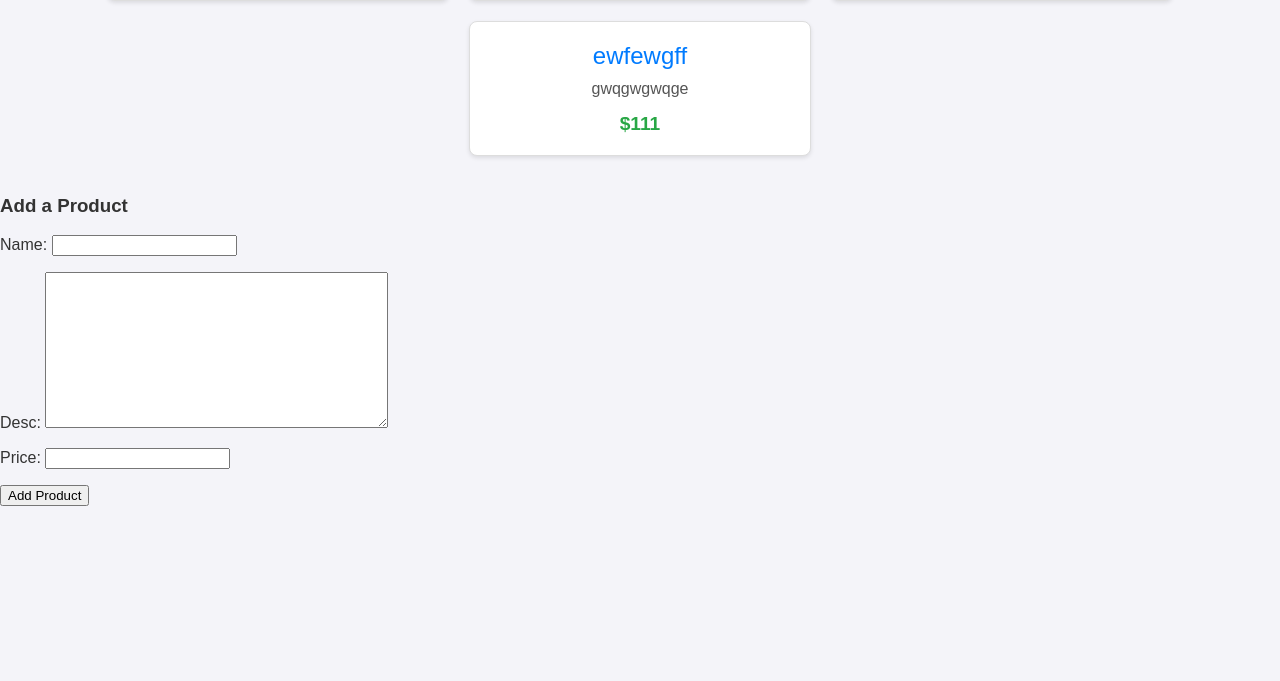
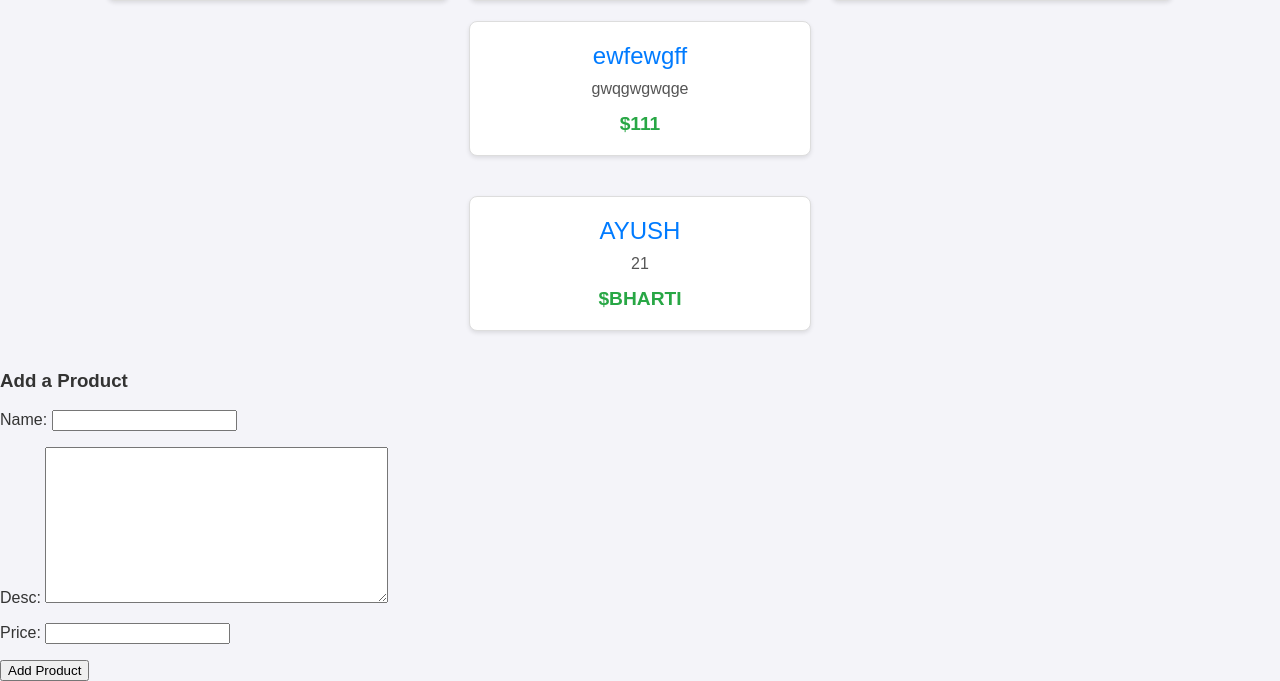
Before and after one commit to amol410/bhartibatchCRUD, a Django app: page / in a window 1280 px wide. Shown: the part 309-990 px from the top of the page. Before the commit the page ends 815 px from the top, so only its background shows below. Run offline with Django 5.2, Linux system fonts and the light colour scheme; data comes from the database, SQL or seed files in the repository; both versions use the stored data as it was after the commit.

Commit message:
form data added and showed also showed ayush data

```diff
--- a/enroll/templates/enroll/home.html
+++ b/enroll/templates/enroll/home.html
@@ -59,6 +59,15 @@
         </div>
         {% endfor %}
     </div>
+    <div class="container">
+        {% for STU in stud %}
+        <div class="product-card">
+            <div class="product-name">{{ STU.name }}</div>
+            <div class="product-desc">{{ STU.age }}</div>
+            <div class="product-price">${{ STU.college_name }}</div>
+        </div>
+        {% endfor %}
+    </div>
     <div>
         <h3>Add a Product</h3>
         <form action="" method="POST">
--- a/enroll/views.py
+++ b/enroll/views.py
@@ -17,4 +17,5 @@ def home(request):
         form = Productform()
 
     prod = Product.objects.all()
-    return render(request, "enroll/home.html", {"prod":prod, "form":form})
+    stud = Student.objects.all()
+    return render(request, "enroll/home.html", {"prod":prod, "form":form, "stud":stud})
```
Also changed, not shown: db.sqlite3, enroll/forms.py (line endings or trailing spaces).
